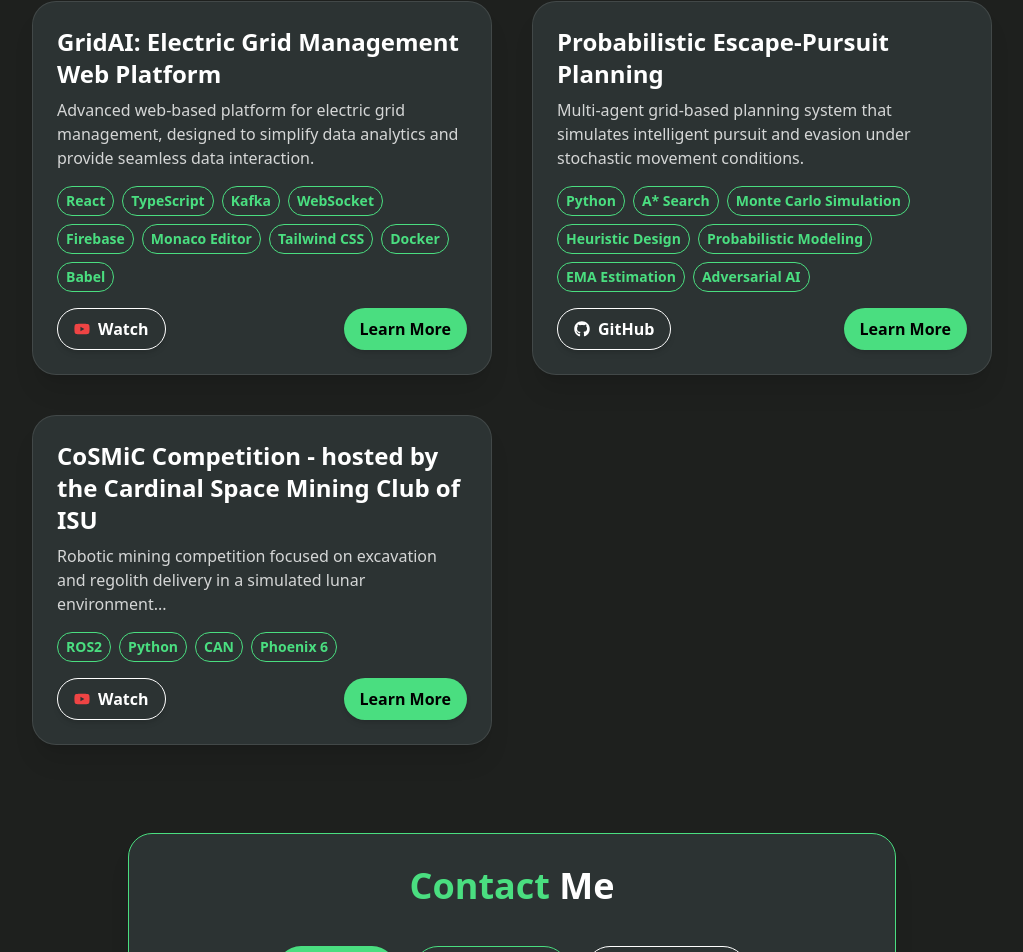
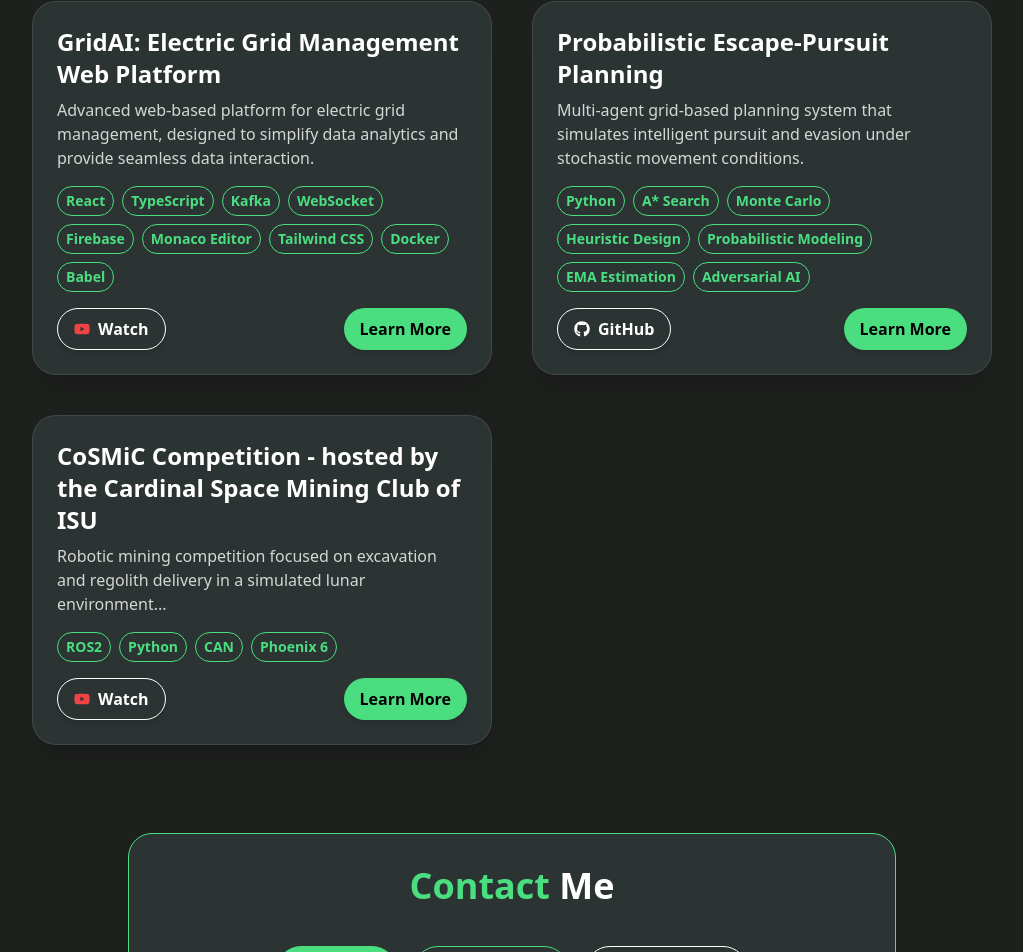
Before and after one commit to jhsotoglz/web-portfolio, a React (Vite) app: page / in a window 1280 px wide. Shown: the part 1321-2273 px from the top of the page, without its empty margins (128-1151 px from the left). Built offline with nearby package versions, Linux system fonts and the light colour scheme.

Commit message:
Enhanced tech tags 2nd project

```diff
--- a/src/data/projectData.ts
+++ b/src/data/projectData.ts
@@ -1,7 +1,7 @@
 import GridAIPoster from "../assets/projectFiles/GridAI/GridAI_Poster.png";
 import GridAIPresentation from "../assets/projectFiles/GridAI/sdmay25-43IRP.pdf"
 import FinalReport from "../assets/projectFiles/GridAI/sdmay25-43-DD.pdf"
-import ComS4720_image from "../assets/projectFiles/COMS472/COMS4720.png"
+import ComS4720_image from "../assets/projectFiles/COMS472/COMS4720.jpg"
 import ComS472_Project1 from "../assets/projectFiles/COMS472/Project1_report.pdf";
 import ComS472_Project2 from "../assets/projectFiles/COMS472/Project2_report.pdf";
 import ComS472_Project3 from "../assets/projectFiles/COMS472/Project3_report.pdf";
@@ -73,7 +73,7 @@ export const projects: Project[] = [
     tech: [
       "Python",
       "A* Search",
-      "Monte Carlo Simulation",
+      "Monte Carlo",
       "Heuristic Design",
       "Probabilistic Modeling",
       "EMA Estimation",
```
